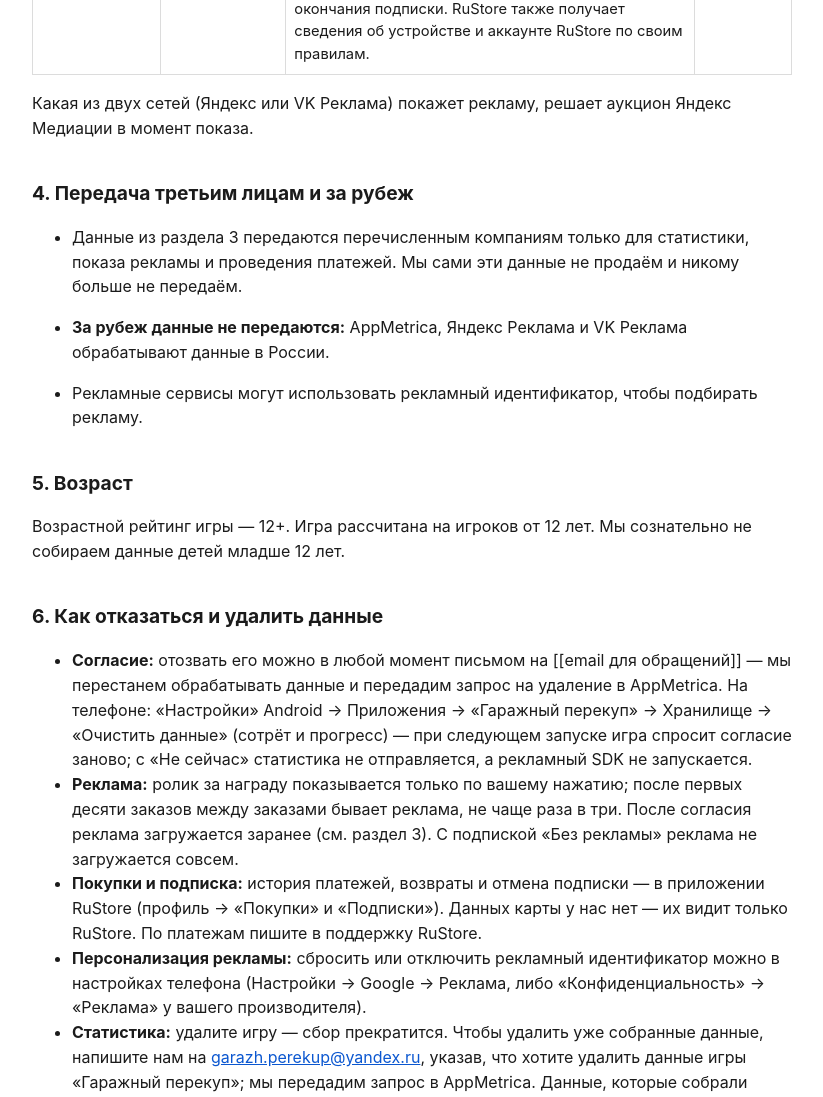
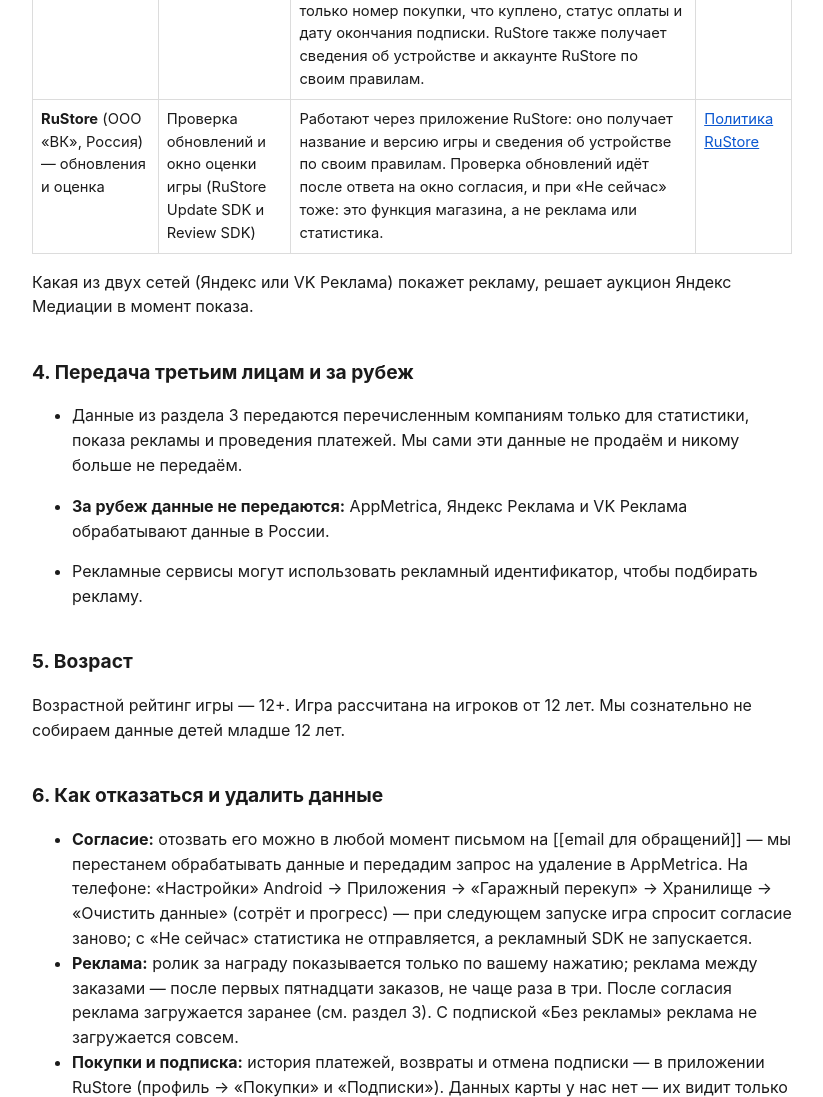
Before and after one commit to alexxxey-dev/garage-public, a plain HTML site: page index.html in a window 1280 px wide. Shown: the part 2351-3448 px from the top of the page, without its empty margins (228-1051 px from the left). Drawn offline with Linux system fonts and the light colour scheme.

Commit message:
Политика: порог 15 заказов, события AppMetrica, RuStore Update/Review SDK
Co-Authored-By: Claude Opus 5.5 <noreply@anthropic.com>
Claude-Session: https://claude.ai/code/session_01SmqVo4xR5Vbbo1rxkCEzac

```diff
--- a/index.html
+++ b/index.html
@@ -55,8 +55,9 @@ href="http://www.gstatic.com">www.gstatic.com</a>.</li>
 сервисы получают данные</h2>
 <p>Игра бесплатная. За деньги можно по желанию купить гайки или подписку
 «Без рекламы» (оплата через RuStore, см. ниже). Ролик за награду
-показывается, только когда вы сами нажимаете кнопку «за рекламу». После
-первых десяти заказов между заказами бывает реклама, не чаще раза в три;
+показывается, только когда вы сами нажимаете кнопку «за рекламу». Реклама
+между заказами появляется после первых пятнадцати заказов, не чаще раза в
+три заказа;
 с подпиской «Без рекламы» и без согласия на обработку данных её нет.
 Баннеров нет. Для
 рекламы, статистики и оплаты подключены сервисы ниже. Они получают
@@ -88,7 +89,8 @@ IP-адрес) рекламные сервисы получают, <strong>да
 <td>Идентификатор устройства в AppMetrica и рекламный идентификатор
 (GAID/OAID), модель и производитель телефона, версия Android, язык,
 IP-адрес, оператор связи, версия игры; события игры (пройден уровень,
-куплен апгрейд, просмотр рекламы за награду, покупка в игре: какой набор
+куплен апгрейд, просмотр рекламы за награду, показ рекламы между
+заказами, появление экрана «Нужен интернет», покупка в игре: какой набор
 и по какой цене), игровой профиль (день установки, магазин, номер уровня
 и города, есть ли подписка, сколько было покупок), метка ссылки, по
 которой установили игру (если установка была по ссылке), отчёты о сбоях
@@ -129,6 +131,18 @@ SberPay вводятся в окне RuStore и <strong>игре не перед
 href="https://www.rustore.ru/help/legal/privacy-policy-users">Политика
 RuStore</a></td>
 </tr>
+<tr class="odd">
+<td><strong>RuStore</strong> (ООО «ВК», Россия) — обновления и оценка</td>
+<td>Проверка обновлений и окно оценки игры (RuStore Update SDK и Review
+SDK)</td>
+<td>Работают через приложение RuStore: оно получает название и версию
+игры и сведения об устройстве по своим правилам. Проверка обновлений идёт
+после ответа на окно согласия, и при «Не сейчас» тоже: это функция
+магазина, а не реклама или статистика.</td>
+<td><a
+href="https://www.rustore.ru/help/legal/privacy-policy-users">Политика
+RuStore</a></td>
+</tr>
 </tbody>
 </table>
 <p>Какая из двух сетей (Яндекс или VK Реклама) покажет рекламу, решает
@@ -158,7 +172,7 @@ Android → Приложения → «Гаражный перекуп» → Х
 согласие заново; с «Не сейчас» статистика не отправляется, а рекламный
 SDK не запускается.</li>
 <li><strong>Реклама:</strong> ролик за награду показывается только по
-вашему нажатию; после первых десяти заказов между заказами бывает реклама,
+вашему нажатию; реклама между заказами — после первых пятнадцати заказов,
 не чаще раза в три. После согласия реклама загружается заранее (см. раздел 3). С подпиской «Без
 рекламы» реклама не загружается совсем.</li>
 <li><strong>Покупки и подписка:</strong> история платежей, возвраты и
```
